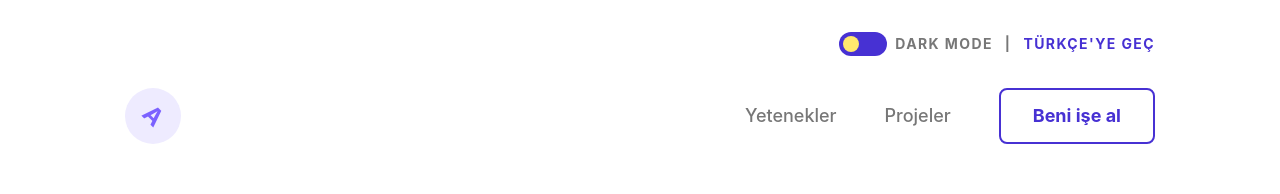
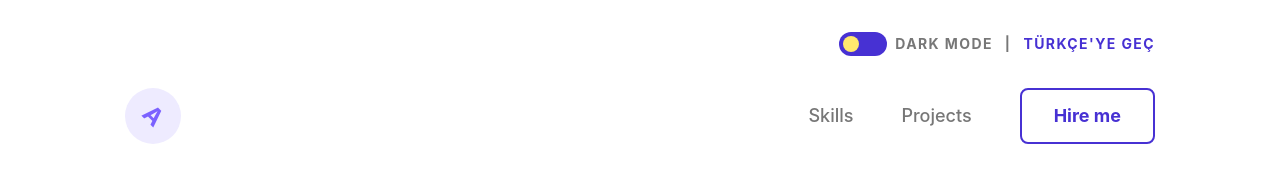
Before and after one commit to beyzagursoy/My-Portfolio, a React (Vite) app: page / in a window 1280 px wide. Shown: the top 194 px of the page. Built offline with nearby package versions, Linux system fonts and the light colour scheme.

Commit message:
update data.js and navbar

```diff
--- a/src/components/Contact.jsx
+++ b/src/components/Contact.jsx
@@ -1,11 +1,24 @@
 import React, { useContext } from "react";
 import { SiteContext } from "../context/SiteContext";
 import data from "../data/data";
+import axios from "axios";
 
 function Contact() {
   const { lang } = useContext(SiteContext);
   const { contactData } = data[lang];
 
+  const handleContactClick = () => {
+    axios.post('https://jsonplaceholder.typicode.com/posts', {
+      email: contactData.email,
+      title: "Portfolio Contact",
+      body: "Contact request from portfolio site",
+      userId: 1
+    })
+      .then(res => {
+        console.log("API Success:", res.data);
+      })
+      .catch(err => console.error("API Error:", err));
+  };
   return (
     <footer className="py-20 bg-[#F9F9F9] dark:bg-dark px-6 md:px-20 lg:px-[125px]">
       <div className="max-w-[1200px] mx-auto">
@@ -22,6 +35,7 @@ function Contact() {
 
             <a
               href={`mailto:${contactData.email}`}
+              onClick={handleContactClick}
               className="text-[#AF0C48] dark:text-[#BAB2E7] font-medium text-xl underline underline-offset-8 decoration-2"
             >
               {contactData.email}
--- a/src/components/Navbar.jsx
+++ b/src/components/Navbar.jsx
@@ -27,7 +27,7 @@ function Navbar() {
           </label>
 
           <span className="dark:text-[#D9D9D9]">
-            DARK MODE
+            {darkMode ? (lang === "eng" ? "LIGHT MODE" : "AÇIK MOD") : (lang === "eng" ? "DARK MODE" : "KOYU MOD")}
           </span>
 
           <span className="mx-1">|</span>
@@ -52,18 +52,18 @@ function Navbar() {
               href="#skills"
               className="text-[#777777] dark:text-[#6B7280] font-medium text-base md:text-lg"
             >
-              Yetenekler
+              {lang === "eng" ? "Skills" : "Yetenekler"}
             </a>
 
             <a
               href="#projects"
               className="text-[#777777] dark:text-[#6B7280] font-medium text-base md:text-lg"
             >
-              Projeler
+              {lang === "eng" ? "Projects" : "Projeler"}
             </a>
 
             <button className="border-2 border-[#4731D3] text-[#4731D3] dark:bg-white dark:border-white px-6 md:px-8 py-2 md:py-3 rounded-lg font-bold text-base md:text-lg whitespace-nowrap">
-              Beni işe al
+              {lang === "eng" ? "Hire me" : "Beni işe al"}
             </button>
           </div>
 
--- a/src/data/data.js
+++ b/src/data/data.js
@@ -5,6 +5,13 @@ import project3 from '../assets/images/Portfolio-projects-3.png'
 
 const data = {
   eng: {
+    navbar: {
+      darkMode: "DARK MODE",
+      skills: "Skills",
+      projects: "Projects",
+      hireMe: "Hire me"
+    },
+
     heroSection: {
       name: 'Almila Su',
       title: 'Creative thinker Minimalism lover',
@@ -93,6 +100,12 @@ const data = {
   },
 
   tr: {
+    navbar: {
+      darkMode: "KOYU MOD",
+      skills: "Yetenekler",
+      projects: "Projeler",
+      hireMe: "Beni işe al"
+    },
     heroSection: {
       name: 'Almila Su',
       title: 'Yaratıcı düşünür Minimalizm sever',
```
